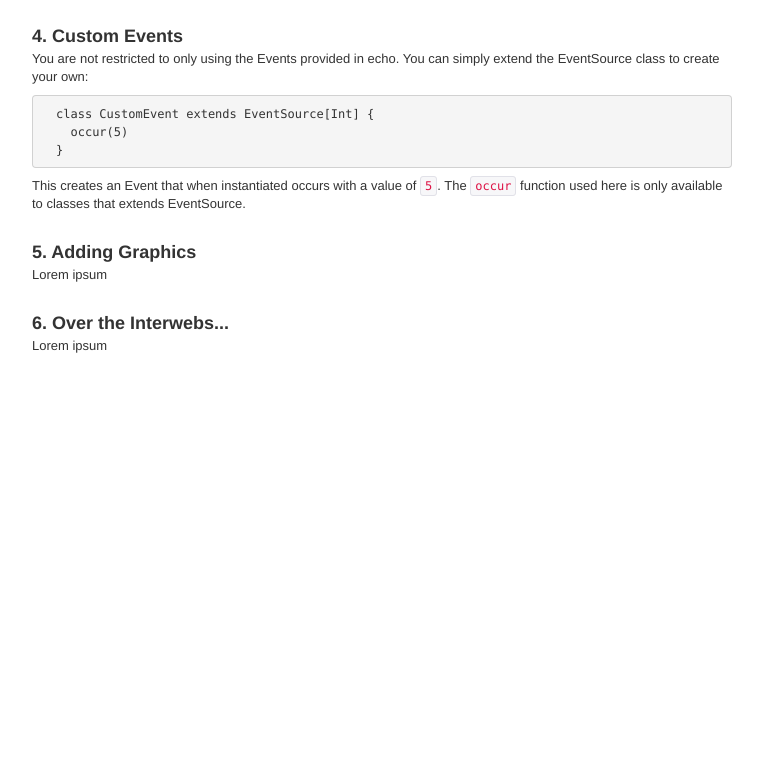
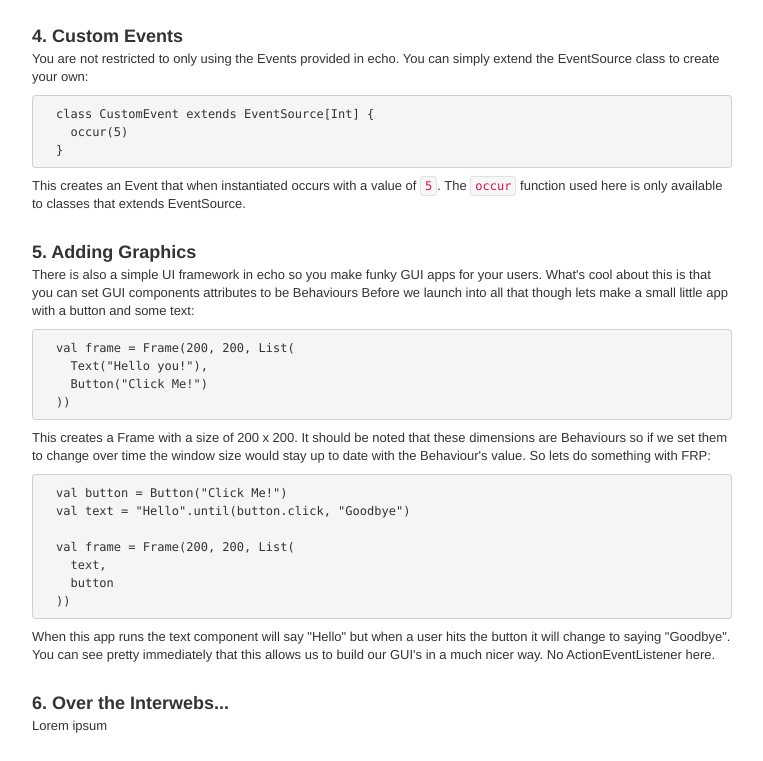
Before and after one commit to seadowg/echo, a plain HTML site: page index.html in a window 1280 px wide. Shown: the part 1435-2196 px from the top of the page, without its empty margins (238-1001 px from the left). Before the commit the page ends 1816 px from the top, so only its background shows below. Drawn offline with Linux system fonts and the light colour scheme.

Commit message:
Add section on graphics.

```diff
--- a/index.html
+++ b/index.html
@@ -159,7 +159,38 @@
         <div class="step">
           <h3>5. Adding Graphics</h3>
           <p>
-            Lorem ipsum
+            There is also a simple UI framework in echo so you make funky GUI apps for your users.
+            What's cool about this is that you can set GUI components attributes to be Behaviours
+            Before we launch into all that though lets make a small little app with a button and
+            some text:
+          </p>
+
+            <pre>
+  val frame = Frame(200, 200, List(
+    Text("Hello you!"),
+    Button("Click Me!")
+  ))</pre>
+          </p>
+
+          <p>
+            This creates a Frame with a size of 200 x 200. It should be noted that these
+            dimensions are Behaviours so if we set them to change over time the window
+            size would stay up to date with the Behaviour's value. So lets do something with FRP:
+          </p>
+
+          <pre>
+  val button = Button("Click Me!")
+  val text = "Hello".until(button.click, "Goodbye")
+
+  val frame = Frame(200, 200, List(
+    text,
+    button
+  ))</pre>
+
+          <p>
+            When this app runs the text component will say "Hello" but when a user hits the button
+            it will change to saying "Goodbye". You can see pretty immediately that this allows us
+            to build our GUI's in a much nicer way. No ActionEventListener here.
           </p>
         </div>
 
```
